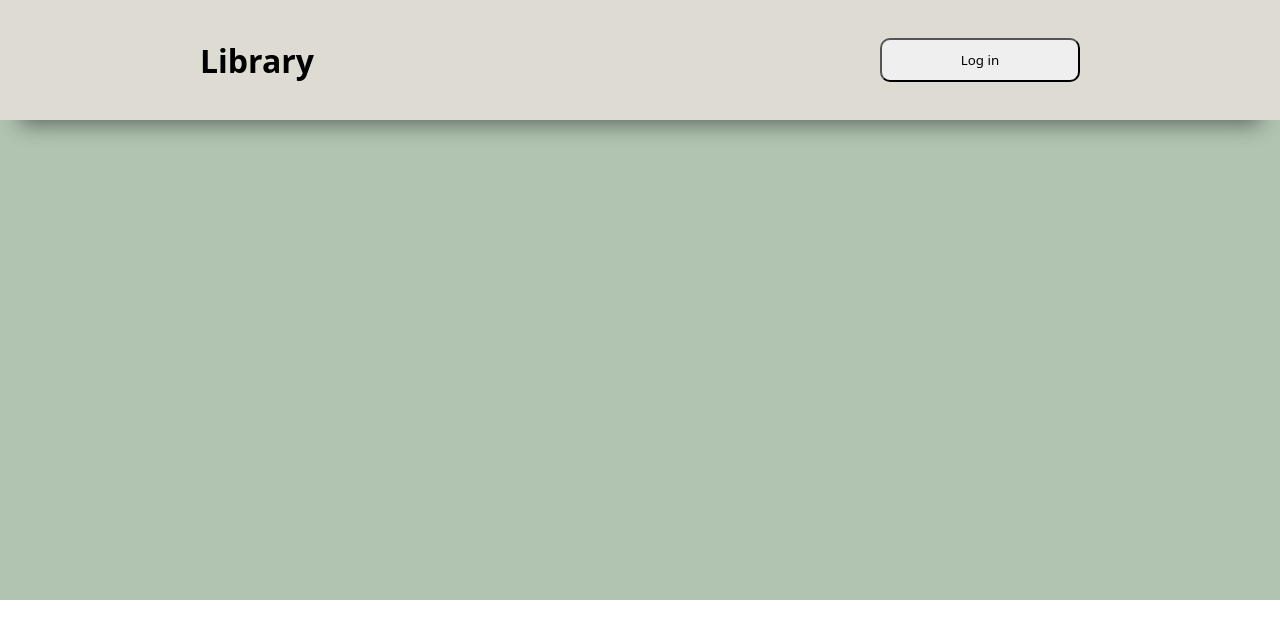
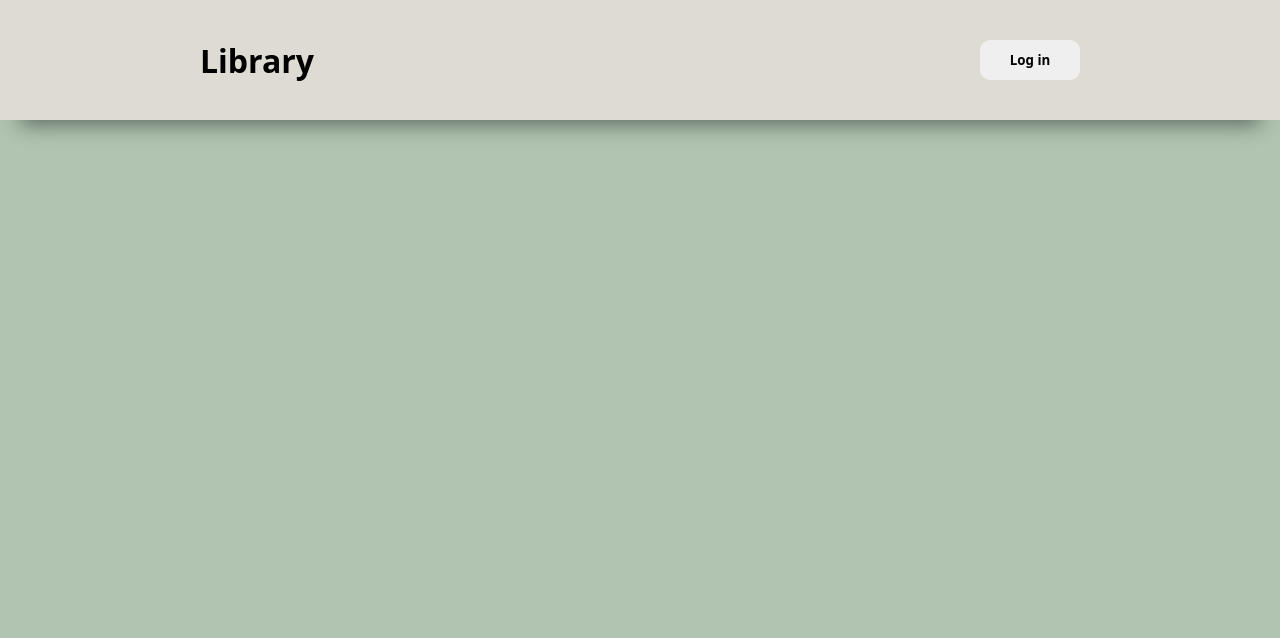
Before and after one commit to Arnish/Booky, a plain HTML site: page index.html in a window 1280 px wide. Drawn offline with Linux system fonts and the light colour scheme.

Commit message:
changed body height to 85%

```diff
--- a/style.css
+++ b/style.css
@@ -4,10 +4,12 @@
     scroll-behavior: smooth;
     font-family: 'Poppins', system-ui, -apple-system, BlinkMacSystemFont, 'Segoe UI', Roboto, Oxygen, Ubuntu, Cantarell, 'Open Sans', 'Helvetica Neue', sans-serif;
   }
-
+/* html {
+    height: 100%;
+} */
 #mainDiv{
     display: grid;
-    grid-template-rows: 1fr 4fr;
+    /* grid-template-rows: 1fr 4fr; */
 }
 
 #headDiv{
@@ -25,14 +27,25 @@
 #btnHead {
     border-radius: 10px;
     padding: 20px;
-    width: 200px;
+    width: 100px;
     margin-left: auto;
     margin-right: 200px;
     height: 30%;
     align-self: center;
     line-height: 0; /*centers text inside button */
+    border-style: none;
+    font-weight: bold;
 }
 
 #bodyDiv {
     background-color: #b0c4b1;
+    height: 85vh;
 }
+
+/*
+colors:
+-green: #4a5759
+-beige: #f7e1d7
+-pink: #edafb8
+rest are already in
+*/
```
